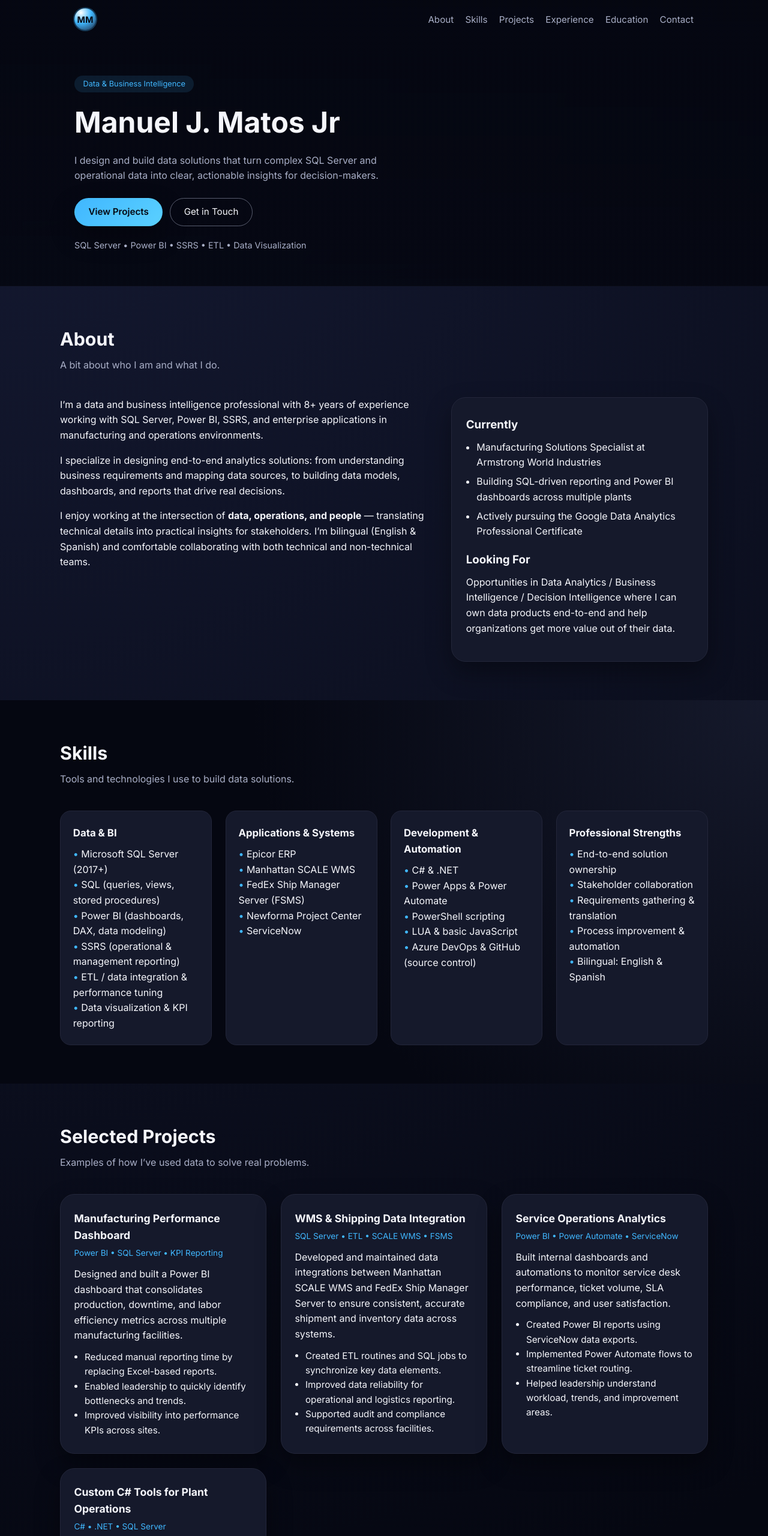
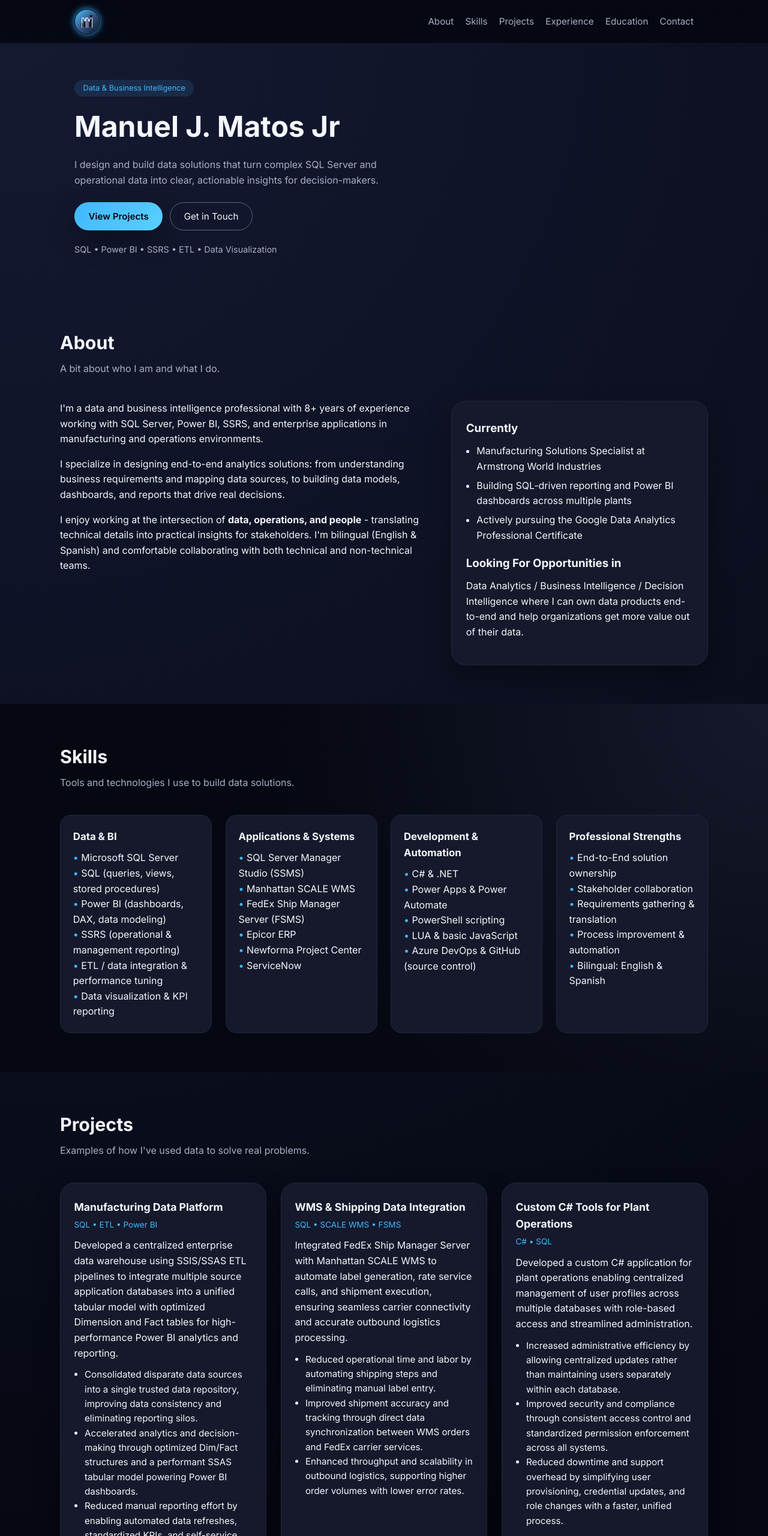
Before and after one commit to MasterManwah/portfolio, a plain HTML site: page index.html in a window 1280 px wide. Shown: the top 2560 px of the page at 60% size. Drawn offline with Linux system fonts and the light colour scheme.

Commit message:
Orgaized files into folder. added new logo. adjuested header

```diff
--- a/experience.json
+++ b/configs/experience.json
@@ -2,7 +2,7 @@
   {
     "title": "Manufacturing Solutions Specialist",
     "company": "Armstrong World Industries · Lancaster, PA",
-    "date": "Oct 2019 – Present",
+    "date": "Oct 2019-Present",
     "points": [
       "Manage and optimize SQL Server environments supporting manufacturing operations.",
       "Build Power BI and SSRS reports used by operations and leadership teams.",
@@ -13,7 +13,7 @@
   {
     "title": "Service Desk Technician",
     "company": "Armstrong World Industries",
-    "date": "Nov 2016 – Oct 2019",
+    "date": "Nov 2016-Oct 2019",
     "points": [
       "Created Power BI dashboards for service performance and SLA monitoring.",
       "Developed Power Apps and Power Automate workflows to streamline internal processes.",
@@ -23,7 +23,7 @@
   {
     "title": "Assistant Store Manager",
     "company": "GameStop · Harrisburg, PA",
-    "date": "May 2016 – Oct 2016",
+    "date": "May 2016-Oct 2016",
     "points": [
       "Analyzed sales and inventory trends to support ordering and merchandising decisions.",
       "Led daily store operations and customer service initiatives."
--- /dev/null
+++ b/configs/projects.json
@@ -0,0 +1,32 @@
+[
+  {
+    "title": "Manufacturing Data Platform",
+    "tag": "SQL • ETL • Power BI",
+    "description": "Developed a centralized enterprise data warehouse using SSIS/SSAS ETL pipelines to integrate multiple source application databases into a unified tabular model with optimized Dimension and Fact tables for high-performance Power BI analytics and reporting.",
+    "points": [
+      "Consolidated disparate data sources into a single trusted data repository, improving data consistency and eliminating reporting silos.",
+      "Accelerated analytics and decision-making through optimized Dim/Fact structures and a performant SSAS tabular model powering Power BI dashboards.",
+      "Reduced manual reporting effort by enabling automated data refreshes, standardized KPIs, and self-service analytics for business stakeholders."
+    ]
+  },
+  {
+    "title": "WMS & Shipping Data Integration",
+    "tag": "SQL • SCALE WMS • FSMS",
+    "description": "Integrated FedEx Ship Manager Server with Manhattan SCALE WMS to automate label generation, rate service calls, and shipment execution, ensuring seamless carrier connectivity and accurate outbound logistics processing.",
+    "points": [
+      "Reduced operational time and labor by automating shipping steps and eliminating manual label entry.",
+      "Improved shipment accuracy and tracking through direct data synchronization between WMS orders and FedEx carrier services.",
+      "Enhanced throughput and scalability in outbound logistics, supporting higher order volumes with lower error rates."
+    ]
+  },
+  {
+    "title": "Custom C# Tools for Plant Operations",
+    "tag": "C# • SQL",
+    "description": "Developed a custom C# application for plant operations enabling centralized management of user profiles across multiple databases with role-based access and streamlined administration.",
+    "points": [
+      "Increased administrative efficiency by allowing centralized updates rather than maintaining users separately within each database.",
+      "Improved security and compliance through consistent access control and standardized permission enforcement across all systems.",
+      "Reduced downtime and support overhead by simplifying user provisioning, credential updates, and role changes with a faster, unified process."
+    ]
+  }
+]
--- a/skills.json
+++ b/configs/skills.json
@@ -2,7 +2,7 @@
   {
     "category": "Data & BI",
     "items": [
-      "Microsoft SQL Server (2017+)",
+      "Microsoft SQL Server",
       "SQL (queries, views, stored procedures)",
       "Power BI (dashboards, DAX, data modeling)",
       "SSRS (operational & management reporting)",
@@ -13,9 +13,10 @@
   {
     "category": "Applications & Systems",
     "items": [
-      "Epicor ERP",
+      "SQL Server Manager Studio (SSMS)",
       "Manhattan SCALE WMS",
       "FedEx Ship Manager Server (FSMS)",
+      "Epicor ERP",
       "Newforma Project Center",
       "ServiceNow"
     ]
@@ -33,7 +34,7 @@
   {
     "category": "Professional Strengths",
     "items": [
-      "End-to-end solution ownership",
+      "End-to-End solution ownership",
       "Stakeholder collaboration",
       "Requirements gathering & translation",
       "Process improvement & automation",
--- a/index.html
+++ b/index.html
@@ -1,6 +1,7 @@
 <!DOCTYPE html>
 <html lang="en">
 <head>
+  <link rel="icon" type="image/svg+xml" href="imgs/favicon.svg" />
   <meta charset="UTF-8" />
   <title>Manuel J. Matos Jr | Data & BI Portfolio</title>
   <meta name="viewport" content="width=device-width, initial-scale=1.0" />
@@ -19,7 +20,16 @@
 <body>
   <header class="site-header">
     <nav class="nav">
-      <div class="logo">MM</div>
+      <div class="logo">
+        <img src="imgs/logo.svg" alt="Manuel Matos logo" />
+      </div>
+
+        <!-- This is the mini-hero label that appears on scroll -->
+      <div class="nav-hero-mini">
+        <span class="nav-hero-tag">Data &amp; Business Intelligence</span>
+        <span class="nav-hero-name">Manuel J. Matos Jr</span>
+      </div>
+
       <ul class="nav-links">
         <li><a href="#about">About</a></li>
         <li><a href="#skills">Skills</a></li>
@@ -29,6 +39,7 @@
         <li><a href="#contact">Contact</a></li>
       </ul>
     </nav>
+  </header>
 
   <section class="hero">
     <div class="hero-content">
@@ -43,11 +54,10 @@
         <a href="#contact" class="btn ghost">Get in Touch</a>
       </div>
       <div class="hero-meta">
-          <span>SQL Server • Power BI • SSRS • ETL • Data Visualization</span>
+        <span>SQL • Power BI • SSRS • ETL • Data Visualization</span>
       </div>
     </div>
   </section>
-  </header>
 
   <main>
     <!-- About -->
@@ -59,7 +69,7 @@
       <div class="about-grid">
         <div>
           <p>
-            I’m a data and business intelligence professional with 8+ years of experience
+            I'm a data and business intelligence professional with 8+ years of experience
             working with SQL Server, Power BI, SSRS, and enterprise applications in
             manufacturing and operations environments.
           </p>
@@ -69,9 +79,9 @@
             to building data models, dashboards, and reports that drive real decisions.
           </p>
           <p>
-            I enjoy working at the intersection of <strong>data, operations, and people</strong> —
+            I enjoy working at the intersection of <strong>data, operations, and people</strong> -
             translating technical details into practical insights for stakeholders.
-            I’m bilingual (English & Spanish) and comfortable collaborating with both
+            I'm bilingual (English & Spanish) and comfortable collaborating with both
             technical and non-technical teams.
           </p>
         </div>
@@ -82,9 +92,9 @@
             <li>Building SQL-driven reporting and Power BI dashboards across multiple plants</li>
             <li>Actively pursuing the Google Data Analytics Professional Certificate</li>
           </ul>
-          <h3>Looking For</h3>
+          <h3>Looking For Opportunities in</h3>
           <p>
-            Opportunities in Data Analytics / Business Intelligence / Decision Intelligence
+            Data Analytics / Business Intelligence / Decision Intelligence
             where I can own data products end-to-end and help organizations get more value out of their data.
           </p>
         </div>
@@ -107,8 +117,8 @@
     <!-- Projects -->
     <section id="projects" class="section projects">
       <div class="section-header">
-        <h2>Selected Projects</h2>
-        <p>Examples of how I’ve used data to solve real problems.</p>
+        <h2>Projects</h2>
+        <p>Examples of how I've used data to solve real problems.</p>
       </div>
 
       <div id="projects-grid" class="projects-grid">
@@ -121,7 +131,7 @@
     <section id="experience" class="section experience">
       <div class="section-header">
         <h2>Experience</h2>
-        <p>Where I’ve been applying my skills.</p>
+        <p>Where I've been applying my skills.</p>
       </div>
 
       <div id="experience-timeline" class="timeline">
@@ -139,7 +149,7 @@
       <div class="edu-grid">
         <div class="edu-card">
           <h3>B.S. Human Development & Family Studies</h3>
-          <p class="timeline-company">Penn State University – Capital College</p>
+          <p class="timeline-company">Penn State University-Capital College</p>
           <p class="timeline-date">Minor: Psychological Science · May 2015</p>
         </div>
 
@@ -167,7 +177,7 @@
     <section id="contact" class="section contact">
       <div class="section-header">
         <h2>Contact</h2>
-        <p>Let’s talk about data, BI, and how I can help your team.</p>
+        <p>Let's talk about data, BI, and how I can help your team.</p>
       </div>
 
       <div class="contact-content">
@@ -177,8 +187,8 @@
           <p><strong>LinkedIn:</strong> <a href="https://www.linkedin.com/in/manuel-matos-69348bb4/" target="_blank" rel="noopener">linkedin.com/in/manuel-matos-69348bb4</a></p>
         </div>
         <p class="contact-note">
-          If you’d like to see more detail on any project (or a tailored walkthrough),
-          feel free to reach out — I’m happy to dive deeper into the data and decisions behind the work.
+          If you'd like to see more detail on any project (or a tailored walkthrough),
+          feel free to reach out — I'm happy to dive deeper into the data and decisions behind the work.
         </p>
       </div>
     </section>
--- a/main.js
+++ b/main.js
@@ -6,7 +6,35 @@ document.addEventListener("DOMContentLoaded", () => {
   loadProjects();
   loadSkills();
   loadExperience();
+  setupHeroCompaction();
 });
+
+//Header scroll feature
+function setupHeroCompaction() {
+  const hero = document.querySelector(".hero");
+  if (!hero) return;
+
+  const body = document.body;
+  const ENTER_THRESHOLD = 160;
+  const EXIT_THRESHOLD = 80;
+  let isCompact = false;
+
+  function onScroll() {
+    const y = window.scrollY;
+
+    if (!isCompact && y > ENTER_THRESHOLD) {
+      isCompact = true;
+      body.classList.add("hero-compact");
+    } else if (isCompact && y < EXIT_THRESHOLD) {
+      isCompact = false;
+      body.classList.remove("hero-compact");
+    }
+  }
+
+  onScroll();
+  window.addEventListener("scroll", onScroll);
+}
+
 
 // 1) Footer year
 function setCurrentYear() {
@@ -22,7 +50,7 @@ async function loadProjects() {
   if (!container) return;
 
   try {
-    const res = await fetch("projects.json");
+    const res = await fetch("configs/projects.json");
     if (!res.ok) throw new Error("Failed to fetch projects.json");
     const projects = await res.json();
 
@@ -69,7 +97,7 @@ async function loadSkills() {
   if (!container) return;
 
   try {
-    const res = await fetch("skills.json");
+    const res = await fetch("configs/skills.json");
     if (!res.ok) throw new Error("Failed to fetch skills.json");
     const categories = await res.json();
 
@@ -106,7 +134,7 @@ async function loadExperience() {
   if (!container) return;
 
   try {
-    const res = await fetch("experience.json");
+    const res = await fetch("configs/experience.json");
     if (!res.ok) throw new Error("Failed to fetch experience.json");
     const roles = await res.json();
 
--- a/projects.json
+++ /dev/null
@@ -1,42 +0,0 @@
-[
-  {
-    "title": "Manufacturing Performance Dashboard",
-    "tag": "Power BI • SQL Server • KPI Reporting",
-    "description": "Designed and built a Power BI dashboard that consolidates production, downtime, and labor efficiency metrics across multiple manufacturing facilities.",
-    "points": [
-      "Reduced manual reporting time by replacing Excel-based reports.",
-      "Enabled leadership to quickly identify bottlenecks and trends.",
-      "Improved visibility into performance KPIs across sites."
-    ]
-  },
-  {
-    "title": "WMS & Shipping Data Integration",
-    "tag": "SQL Server • ETL • SCALE WMS • FSMS",
-    "description": "Developed and maintained data integrations between Manhattan SCALE WMS and FedEx Ship Manager Server to ensure consistent, accurate shipment and inventory data across systems.",
-    "points": [
-      "Created ETL routines and SQL jobs to synchronize key data elements.",
-      "Improved data reliability for operational and logistics reporting.",
-      "Supported audit and compliance requirements across facilities."
-    ]
-  },
-  {
-    "title": "Service Operations Analytics",
-    "tag": "Power BI • Power Automate • ServiceNow",
-    "description": "Built internal dashboards and automations to monitor service desk performance, ticket volume, SLA compliance, and user satisfaction.",
-    "points": [
-      "Created Power BI reports using ServiceNow data exports.",
-      "Implemented Power Automate flows to streamline ticket routing.",
-      "Helped leadership understand workload, trends, and improvement areas."
-    ]
-  },
-  {
-    "title": "Custom C# Tools for Plant Operations",
-    "tag": "C# • .NET • SQL Server",
-    "description": "Developed C# applications integrated with SQL Server to support specific manufacturing and operations use cases, replacing manual or legacy processes.",
-    "points": [
-      "Automated repetitive data entry and lookup tasks.",
-      "Reduced error rates and improved data consistency.",
-      "Provided more usable interfaces for plant staff."
-    ]
-  }
-]
--- a/styles.css
+++ b/styles.css
@@ -78,22 +78,65 @@ body {
   display: flex;
   align-items: center;
   justify-content: space-between;
+  gap: 1rem;
   padding: 0.9rem 1.5rem;
 }
 
+/* Mini hero text inside nav, hidden by default */
+.nav-hero-mini {
+  flex: 1;
+  display: flex;
+  flex-direction: column;
+  opacity: 0;
+  transform: translateY(4px);
+  pointer-events: none;
+  transition: opacity 0.22s ease, transform 0.22s ease;
+}
+
+.nav-hero-tag {
+  font-size: 0.7rem;
+  text-transform: uppercase;
+  letter-spacing: 0.08em;
+  color: var(--accent);
+}
+
+.nav-hero-name {
+  font-size: 0.95rem;
+  font-weight: 500;
+  color: var(--text);
+}
+
+/* When compact, show the mini hero text */
+body.hero-compact .nav-hero-mini {
+  opacity: 1;
+  transform: translateY(0);
+}
+
+/* When compact, you *can* slightly tighten the nav padding too */
+body.hero-compact .nav {
+  padding-block: 0.55rem;
+}
+
+
 .logo {
-  width: 36px;
-  height: 36px;
-  border-radius: 50%;
-  background: radial-gradient(circle at 30% 20%, #ffffff, #40b7ff 45%, #1f263d 100%);
+  width: 42px;
+  height: 42px;
   display: flex;
   align-items: center;
   justify-content: center;
-  font-weight: 700;
-  font-size: 0.9rem;
-  color: #050711;
-  box-shadow: 0 0 0 2px rgba(64, 183, 255, 0.3);
 }
+
+.logo img {
+  width: 100%;
+  height: 100%;
+  display: block;
+  border-radius: 50%;
+  box-shadow:
+    0 0 8px rgba(64,183,255,0.5),
+    0 0 12px rgba(64,183,255,0.35),
+    0 0 18px rgba(64,183,255,0.25);
+}
+
 
 .nav-links {
   list-style: none;
@@ -136,10 +179,12 @@ body {
   max-width: var(--max-width);
   margin: 0 auto;
   padding: 3rem 1.5rem 3.5rem 1.5rem;
+  transition: padding 0.22s ease, background 0.22s ease;
 }
 
 .hero-content {
   max-width: 720px;
+  transition: gap 0.22s ease, transform 0.22s ease;
 }
 
 .hero-tag {
@@ -152,11 +197,13 @@ body {
   padding: 0.25rem 0.9rem;
   font-size: 0.8rem;
   margin-bottom: 0.75rem;
+  transition: font-size 0.22s ease, padding 0.22s ease, margin 0.22s ease;
 }
 
 .hero h1 {
   margin: 0 0 0.75rem 0;
   font-size: clamp(2.3rem, 4vw, 3rem);
+  transition: font-size 0.22s ease, margin 0.22s ease;
 }
 
 .hero-subtitle {
```
Also changed, not shown: imgs/favicon.svg (added), imgs/logo.svg (added). Lines whose indentation alone changed are shown as unchanged.
